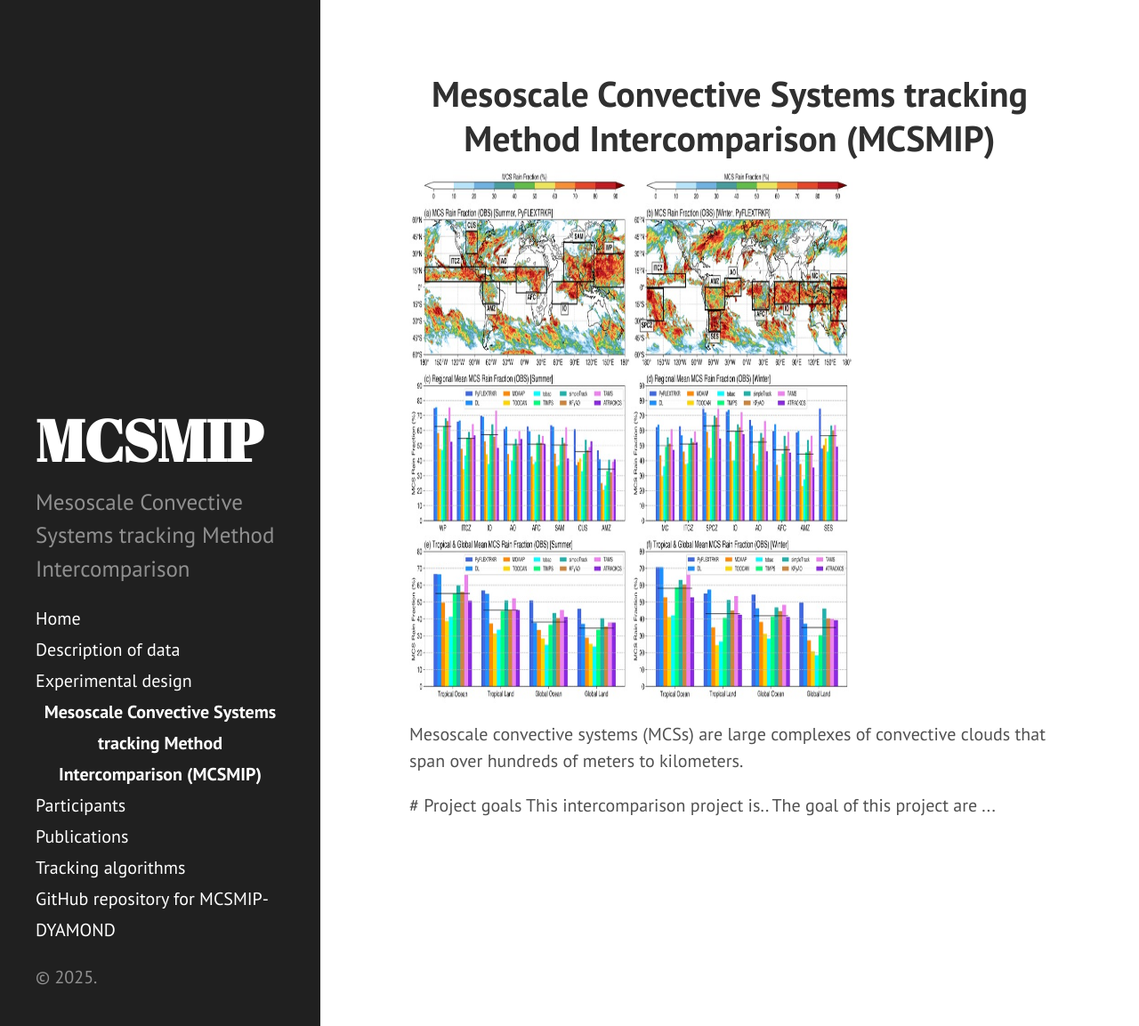
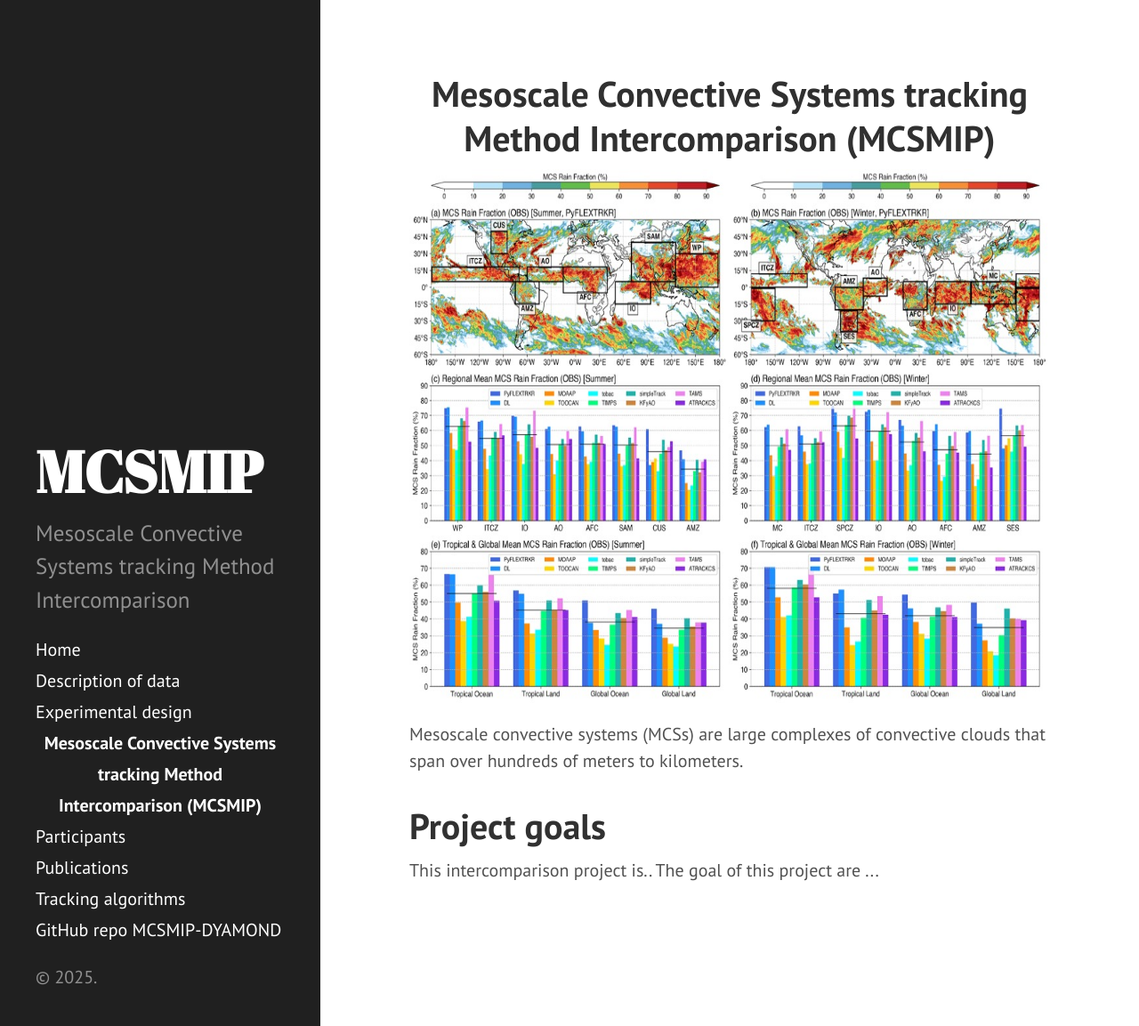
Before and after one commit to MCSMIP/mcsmip.github.io, a Jekyll site: the page built from index.html, in a window 1280 px wide and 1153 px high. Shown: the whole window at 89% size. Built offline with Jekyll 4.4.1, drawn with Linux system fonts in a browser that asks for light colours; Markdown is read by kramdown in place of the engine named in the settings; the list of posts is cut into pages by our own code.

Commit message:
fixed index

```diff
--- a/_includes/sidebar.html
+++ b/_includes/sidebar.html
@@ -26,7 +26,7 @@
         {% endif %}
       {% endfor %}
 
-      <a class="sidebar-nav-item" href="{{ site.github.repo }}">GitHub repository for MCSMIP-DYAMOND</a>
+      <a class="sidebar-nav-item" href="{{ site.github.repo }}">GitHub repo MCSMIP-DYAMOND</a>
     </nav>
 
     <p>&copy; {{ site.time | date: '%Y' }}.</p>
--- a/index.html
+++ b/index.html
@@ -3,7 +3,7 @@ layout: page
 title: <center>Mesoscale Convective Systems tracking Method Intercomparison (MCSMIP)</center>
 ---
 
-<p style="text-align:center;"><img src="mcs-rain.jpg" alt="picture" width="500" height="600" class="center"></p>
+<p style="text-align:center;"><img src="mcs-rain.jpg" alt="picture" width="900" height="600" class="center"></p>
 
   Mesoscale convective systems (MCSs) are large complexes of convective clouds that span over hundreds of meters to kilometers.
 
@@ -13,7 +13,9 @@ title: <center>Mesoscale Convective Systems tracking Method Intercomparison (MCS
 
 </p>
 
-# Project goals
+<!-- Main Section -->
+<section>
+  <h1>Project goals</h1>
 
 This intercomparison project is..
 
```
